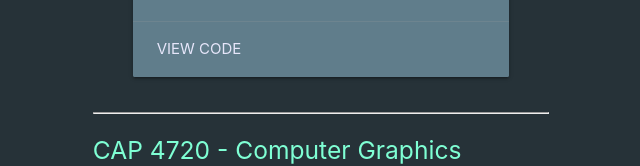
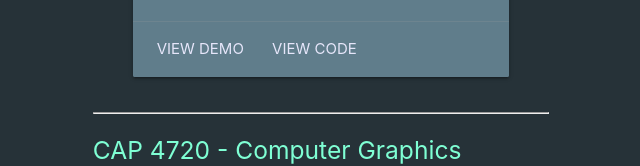
Before and after one commit to rpazda/rpazda.github.io, a plain HTML site: page projects.html in a window 1280 px wide. Shown: the part 645-811 px from the top of the page, 319-959 px from the left. Drawn offline with nearby package versions, Linux system fonts and the light colour scheme.

Commit message:
Added daily info panel demo

```diff
--- a/projects.html
+++ b/projects.html
@@ -95,7 +95,7 @@
                                         </p>
                                     </div>
                                     <div class="card-action">
-                                        <!--<a class="card-link" target="_blank" href="#">View Demo</a>-->
+                                        <a class="card-link" target="_blank" href="demos/daily-info-panel/panel.html">View Demo</a>
                                         <a class="card-link" target="_blank" href="https://github.com/rpazda/daily-info-panel">View Code</a>
                                     </div>
                                 </div>
```
